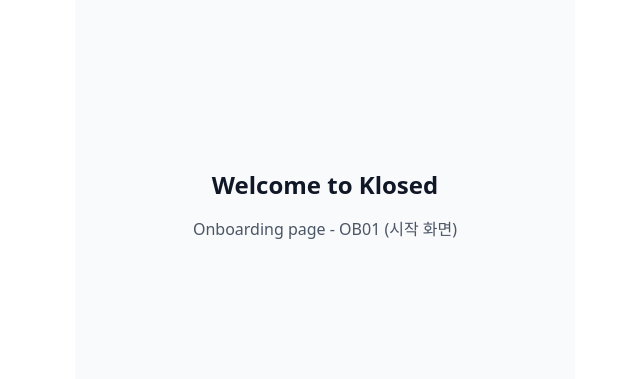
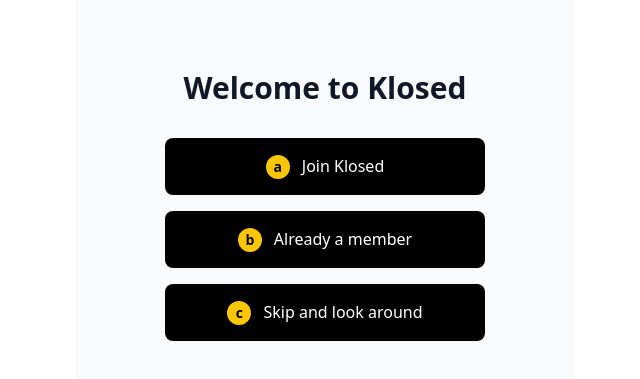
Before and after one commit to k-dochq/klosed, a Next.js app: page /en/auth/onboarding in a window 1280 px wide. Shown: the part 267-646 px from the top of the page, without its empty margins (315-955 px from the left). Built offline with nearby package versions, Linux system fonts and the light colour scheme; no server answers.

Commit message:
feat: 온보딩 페이지 개선 - 다국어 지원 버튼 추가 및 레이아웃 수정

```diff
--- a/app/[lang]/(auth-app)/auth/onboarding/page.tsx
+++ b/app/[lang]/(auth-app)/auth/onboarding/page.tsx
@@ -1,9 +1,52 @@
-export default function OnboardingPage() {
+import { LocaleLink } from 'shared/ui/locale-link';
+import { type Locale } from 'shared/config/locales';
+
+interface PageProps {
+  params: Promise<{ lang: Locale }>;
+}
+
+export default async function OnboardingPage({ params }: PageProps) {
+  const { lang } = await params;
+
   return (
     <div className='flex min-h-screen items-center justify-center bg-gray-50'>
-      <div className='text-center'>
-        <h1 className='mb-4 text-2xl font-bold text-gray-900'>Welcome to Klosed</h1>
-        <p className='text-gray-600'>Onboarding page - OB01 (시작 화면)</p>
+      <div className='space-y-6 text-center'>
+        <h1 className='mb-8 text-3xl font-bold text-gray-900'>Welcome to Klosed</h1>
+
+        <div className='space-y-4'>
+          {/* Button 'a': Join Klosed */}
+          <LocaleLink
+            href='/auth/invite'
+            className='block w-80 rounded-lg bg-black px-6 py-4 text-center text-white transition-colors hover:bg-gray-800'
+          >
+            <span className='mr-3 inline-flex h-6 w-6 items-center justify-center rounded-full bg-yellow-400 text-sm font-bold text-black'>
+              a
+            </span>
+            Join Klosed
+          </LocaleLink>
+
+          {/* Button 'b': Already a member */}
+          <LocaleLink
+            href='/auth/existing-account-login'
+            className='block w-80 rounded-lg bg-black px-6 py-4 text-center text-white transition-colors hover:bg-gray-800'
+          >
+            <span className='mr-3 inline-flex h-6 w-6 items-center justify-center rounded-full bg-yellow-400 text-sm font-bold text-black'>
+              b
+            </span>
+            Already a member
+          </LocaleLink>
+
+          {/* Button 'c': Skip and look around */}
+          <LocaleLink
+            href='/'
+            className='block w-80 rounded-lg bg-black px-6 py-4 text-center text-white transition-colors hover:bg-gray-800'
+          >
+            <span className='mr-3 inline-flex h-6 w-6 items-center justify-center rounded-full bg-yellow-400 text-sm font-bold text-black'>
+              c
+            </span>
+            Skip and look around
+          </LocaleLink>
+        </div>
       </div>
     </div>
   );
```
